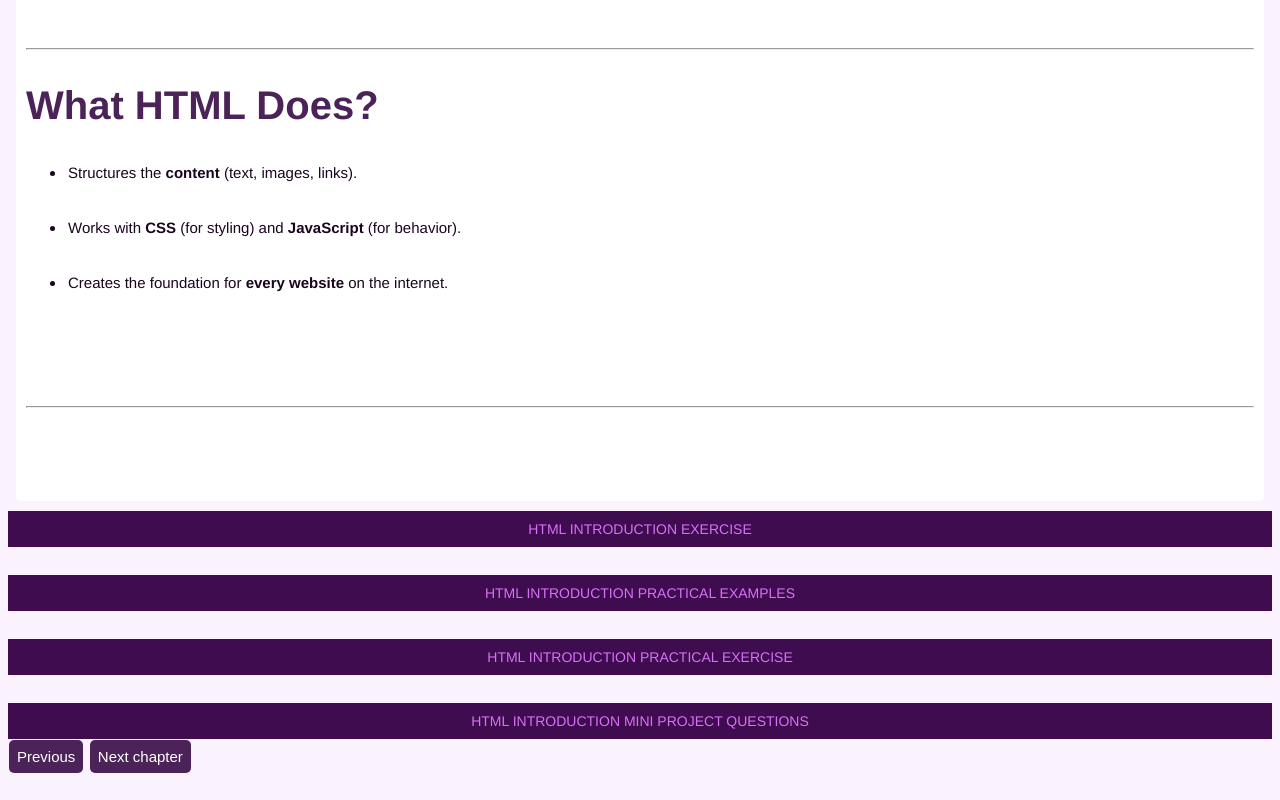
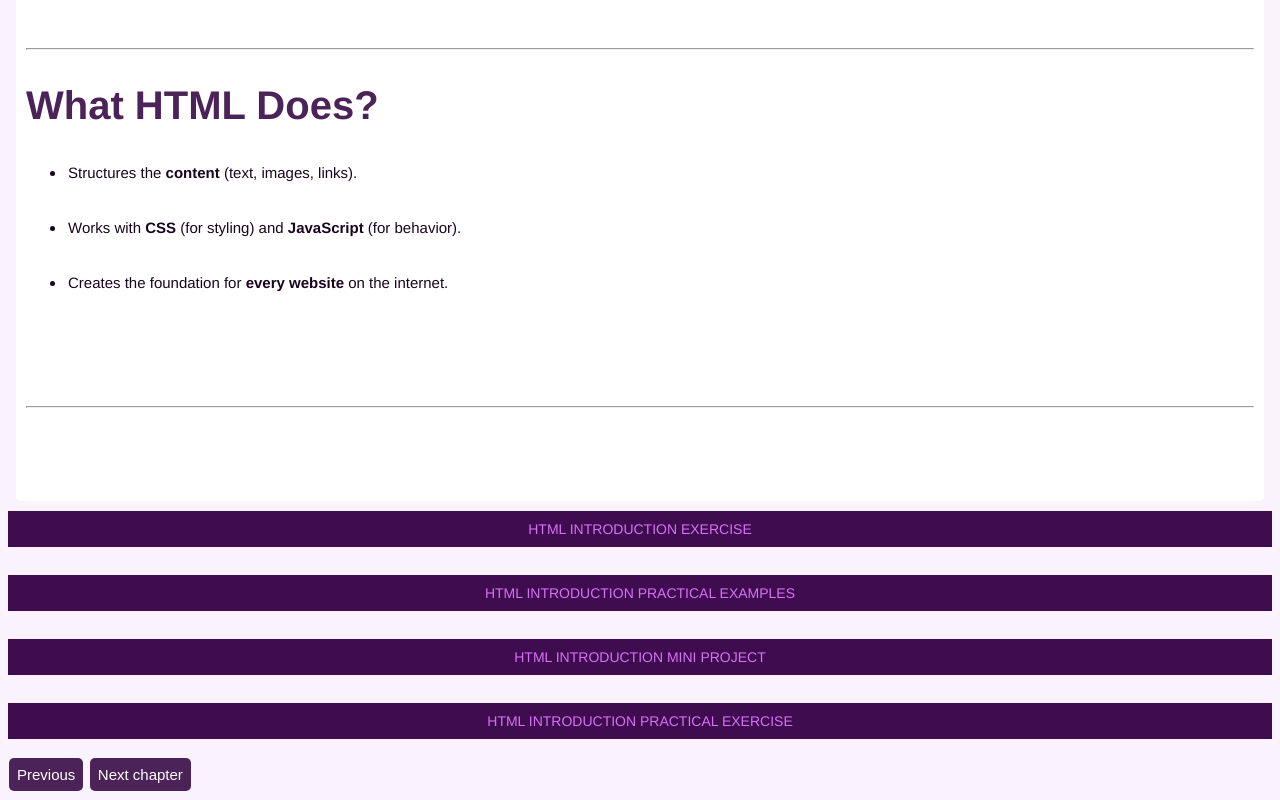
Before and after one commit to nehaa2121/NK-STUDY-HUB, a plain HTML site: page html1introduction.html in a window 1280 px wide. Shown: the part 1485-2285 px from the top of the page. Drawn offline with Linux system fonts and the light colour scheme.

Commit message:
Add files via upload

```diff
--- a/html1introduction.html
+++ b/html1introduction.html
@@ -78,12 +78,13 @@
 <a href="html1intropracticalexamples.html">HTML INTRODUCTION PRACTICAL EXAMPLES</a>
 </div><br>
 <div class="option">
-<a href="html1intropracticalquestions.html">HTML INTRODUCTION PRACTICAL EXERCISE</a>
+<a href="html1intropracticalprojects.html">HTML INTRODUCTION MINI PROJECT</a>
 </div><br>
 <div class="option">
-<a href="html1intropracticalprojects.html">HTML INTRODUCTION MINI PROJECT QUESTIONS</a>
+<a href="html1intropracticalquestions.html">HTML INTRODUCTION PRACTICAL EXERCISE</a>
 </div>
 </div>
+<br>
 <a href="programminglanguages.html"><button>Previous</button></a>
     <a href="html2basictags.html"><button>Next chapter</button></a>
     </body>
```
